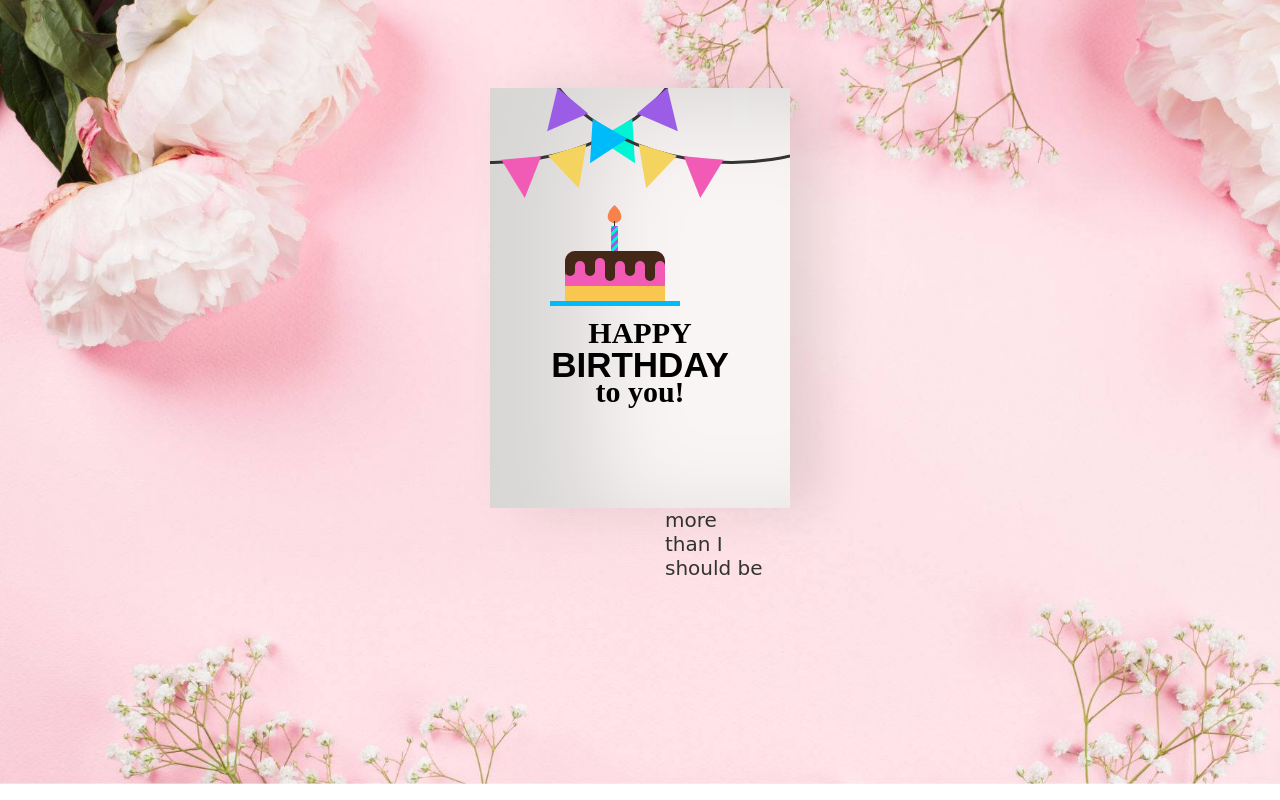
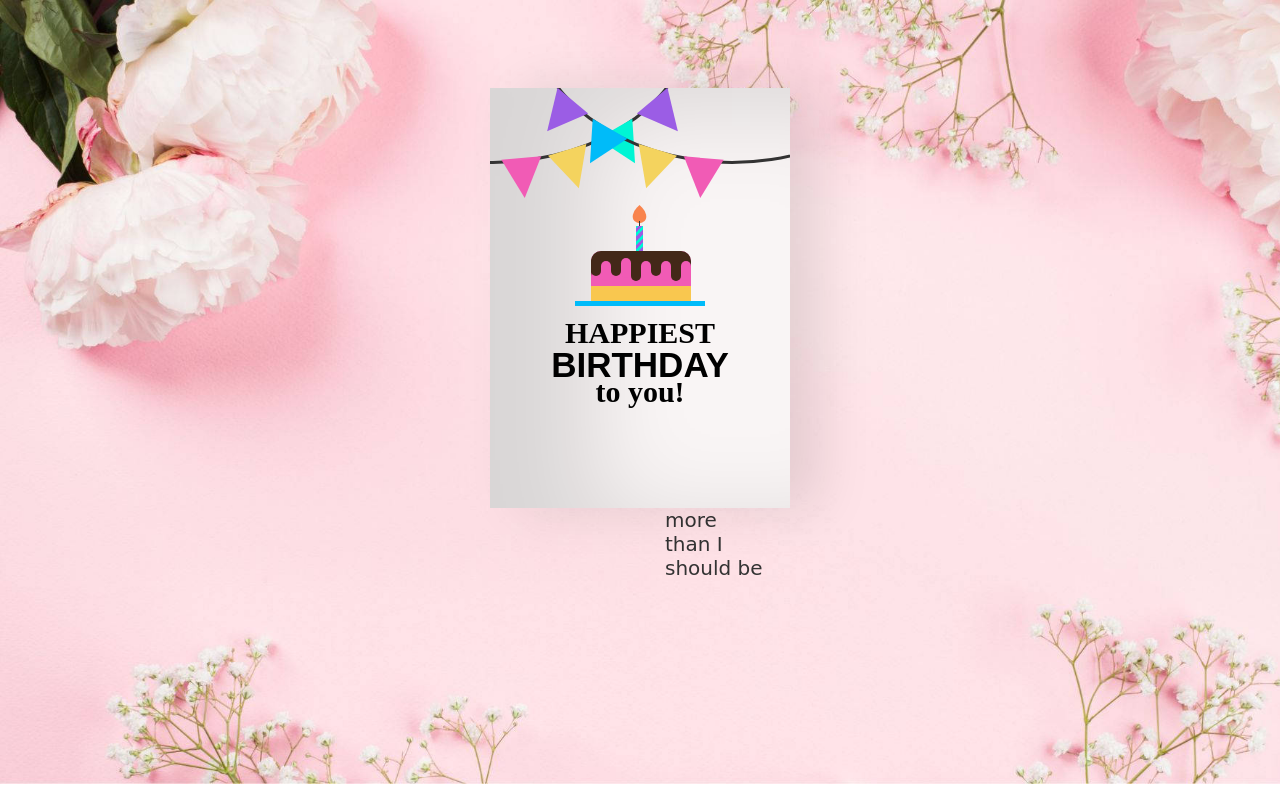
Before and after one commit to danish081209/birthday-code, a plain HTML site: page birth2.html in a window 1280 px wide. Drawn offline with Linux system fonts and the light colour scheme.

Commit message:
updated design and text

```diff
--- a/birth2.html
+++ b/birth2.html
@@ -15,7 +15,7 @@
         <div class="birthdayCard">
             <div class="cardFront">
                 <div class="front-text">
-                    <h3 class="happy">HAPPY</h3>
+                    <h3 class="happy">HAPPIEST</h3>
                     <h2 class="bday">BIRTHDAY</h2>
                     <h3 class="toyou">to you!</h3>
                 </div>
@@ -44,9 +44,9 @@
                 </div>
                 <div class="wishes">
                     <p>Dear Punam,</p>
-                    <p>I hope every dream you once whispered, every goal you shared, and every hope you carried find its way to you.
-                        And your
-                        every wishes come true.</p>
+                    <p>I hope every dream you once whispered, every goal you shared, and every hope you carried finds its way to you.
+                        And may every
+                        wish of yours come true.</p>
                         <p class="name">~ Yours, a little more than I should be </p>
                     </div>
             </div>
--- a/c.css
+++ b/c.css
@@ -187,7 +187,7 @@ img {
     width: 130px;
     height: 5px;
     background-color: #00bbf9;
-    left: 60px;
+    left: 85px;
     top: 213px;
 }
 
@@ -199,7 +199,7 @@ img {
     background-color: #f15bb5;
     border-radius: 10px 10px 0 0;
     top: -50px;
-    left: 15px;
+    left: 16px;
     box-shadow: inset 0 -15px #f9c74f, inset 0 15px #432818;
 }
 
@@ -244,7 +244,7 @@ img {
     height: 15px;
     opacity: 0.7;
     top: -93px;
-    left: 57px;
+    left: 56.8px;
 }
 
 .cardInside {
```
